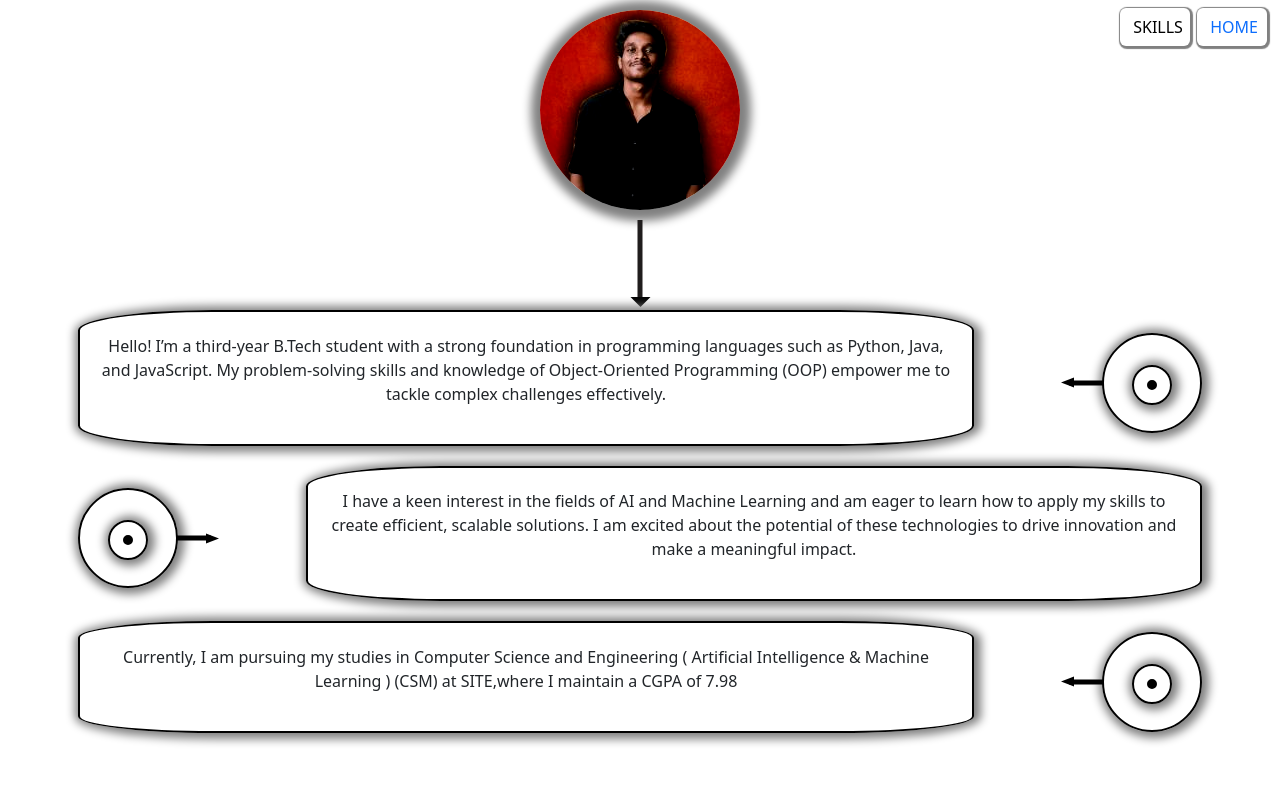
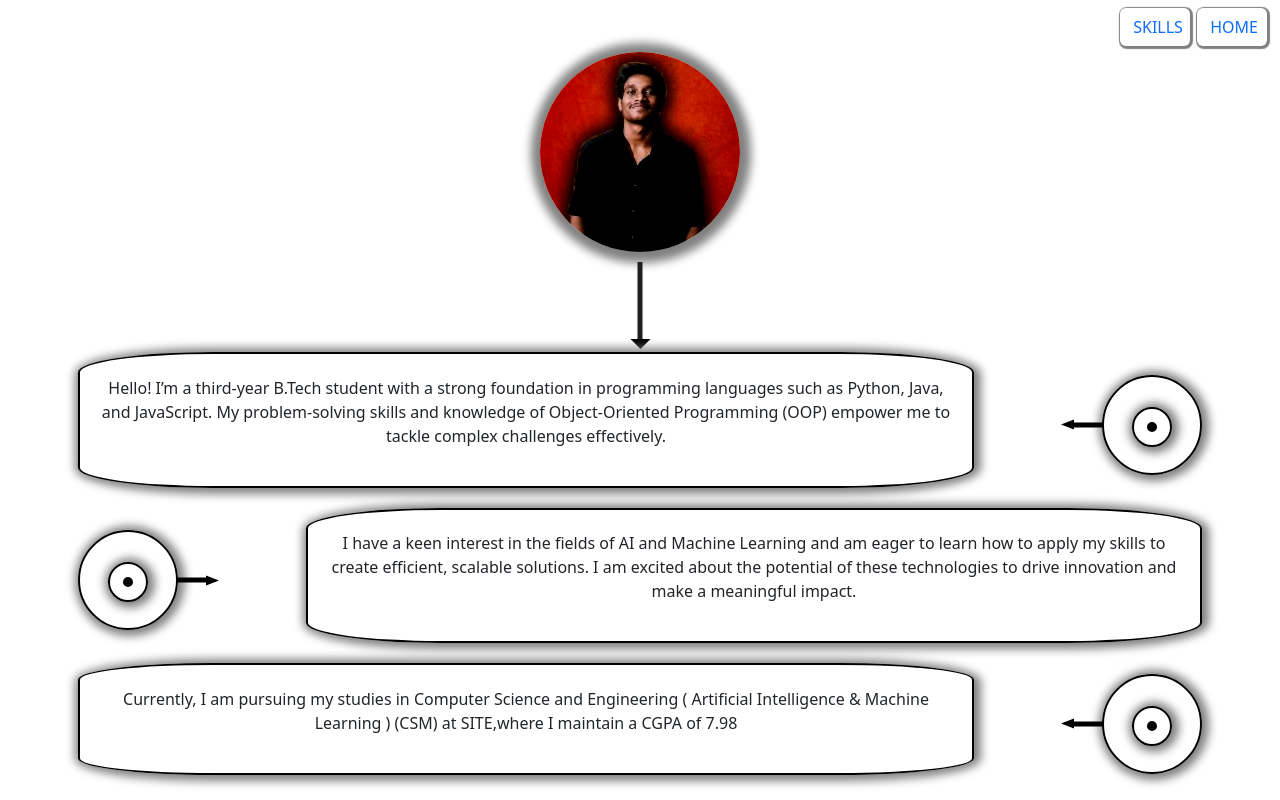
Before and after one commit to Gummadi-Mohan-Krishna/portfolio, a plain HTML site: page about.html in a window 1280 px wide. Drawn offline with nearby package versions, Linux system fonts and the light colour scheme.

Commit message:
Update about.html

```diff
--- a/about.html
+++ b/about.html
@@ -10,10 +10,10 @@
 <body>
     <div class="main-container">
         <div class="tag">
-            <div class="btn"><a href="skills.html" style="color: black;">SKILLS</a></div>
+            <div class="btn"><a href="skills.html">SKILLS</a></div>
             <div class="btn"><a href="home.html">HOME</a></div>
         </div>
-        <div>
+        <div style="margin-top: 42px;">
                 <img src="me.jpg" alt="">
                 <div class="ver-arrow"></div>
         </div>
@@ -68,6 +68,7 @@
             </div>
         </div>
     </div>
+    <script src="portjs.js"></script>
     <script src="https://cdn.jsdelivr.net/npm/bootstrap@5.3.3/dist/js/bootstrap.bundle.min.js" integrity="sha384-YvpcrYf0tY3lHB60NNkmXc5s9fDVZLESaAA55NDzOxhy9GkcIdslK1eN7N6jIeHz" crossorigin="anonymous"></script>
 </body>
 </html>
```
